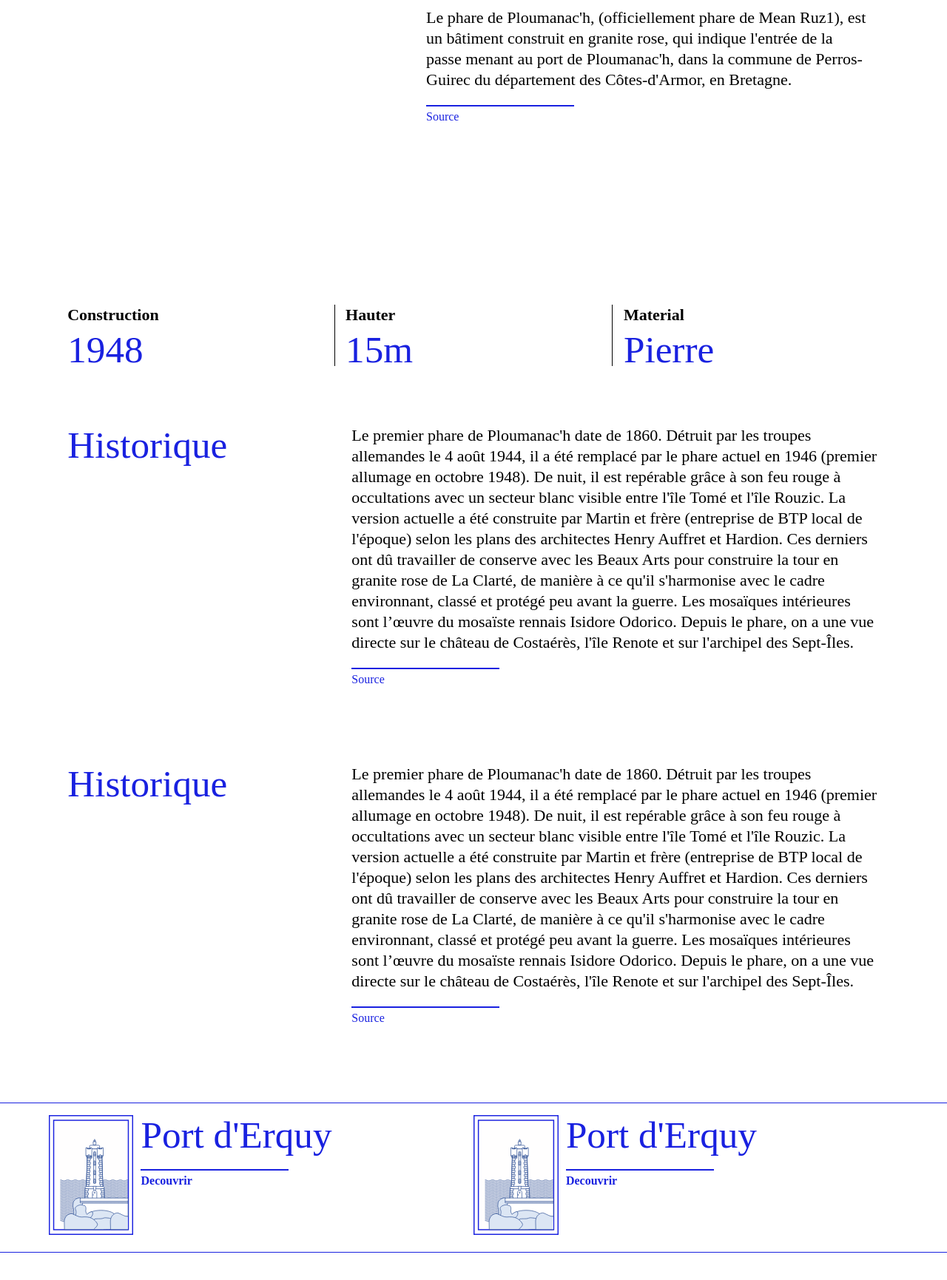
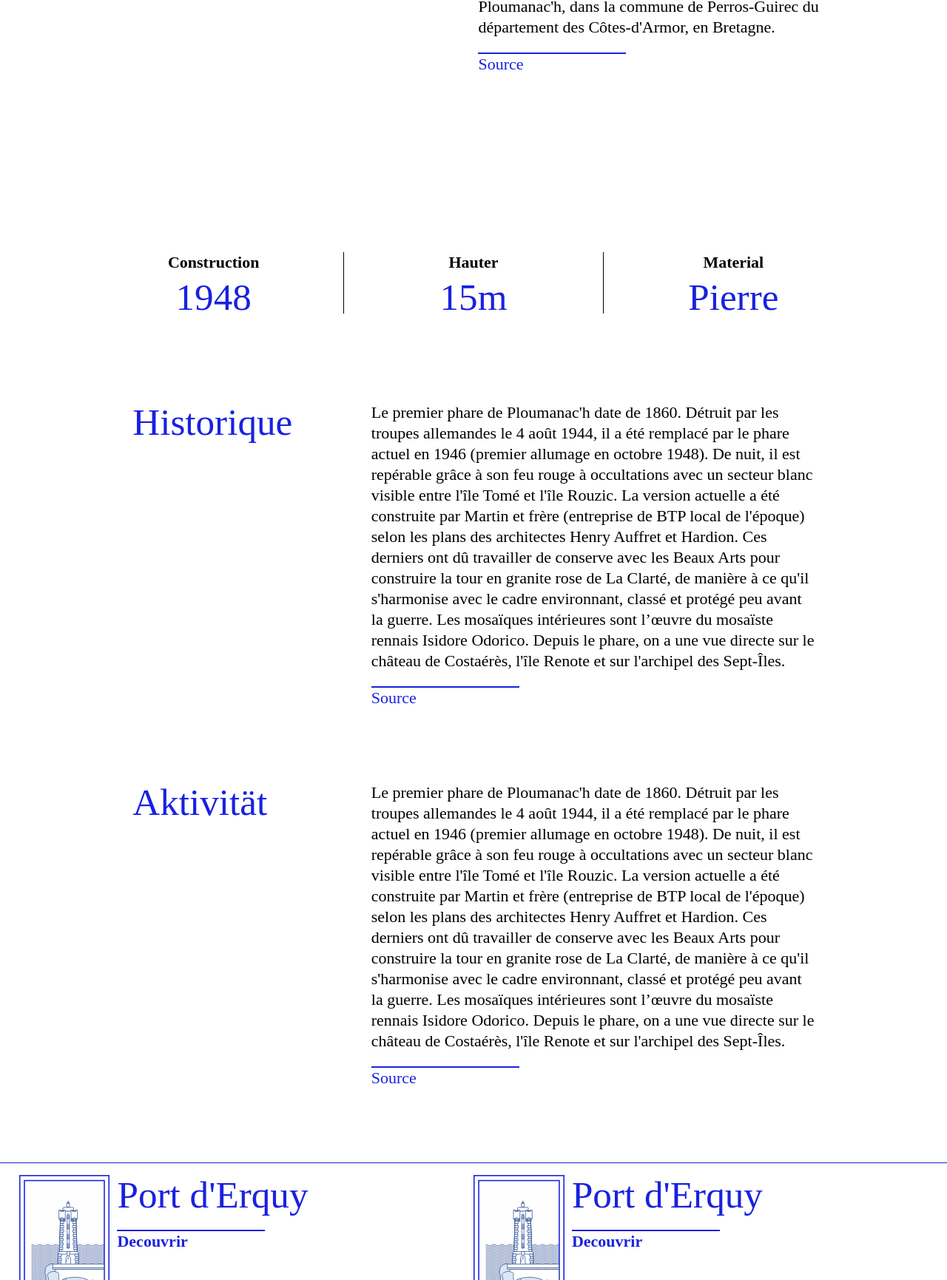
Before and after one commit to christinastep/cardpostal, a website: page app/post.html in a window 1280 px wide. Shown: the part 1069-2800 px from the top of the page at 74% size. Before the commit the page ends 2763 px from the top, so only its background shows below. Drawn offline with nearby package versions, Linux system fonts and the light colour scheme; files that its build step writes are made by us from their sources; a web font is replaced by a local one.

Commit message:
delte max-width

```diff
--- a/app/post.html
+++ b/app/post.html
@@ -104,7 +104,7 @@
       </div>
 
       <div class="textBox">
-        <h2 class="testBox__headline">Historique</h2>
+        <h2 class="testBox__headline">Aktivität</h2>
         <div class="testBox__text">
           <p>Le premier phare de Ploumanac'h date de 1860. Détruit par les troupes allemandes le 4 août 1944, il a été remplacé par le phare actuel en 1946 (premier allumage en octobre 1948). De nuit, il est repérable grâce à son feu rouge à occultations avec un secteur blanc visible entre l'île Tomé et l'île Rouzic. La version actuelle a été construite par Martin et frère (entreprise de BTP local de l'époque) selon les plans des architectes Henry Auffret et Hardion. Ces derniers ont dû travailler de conserve avec les Beaux Arts pour construire la tour en granite rose de La Clarté, de manière à ce qu'il s'harmonise avec le cadre environnant, classé et protégé peu avant la guerre. Les mosaïques intérieures sont l’œuvre du mosaïste rennais Isidore Odorico.
 
--- a/app/scss/font.scss
+++ b/app/scss/font.scss
@@ -6,19 +6,19 @@ h1,h2,h3{
 
 h1{
   color: var(--mainColor);
-  font-size: clamp(75px,13vw,148px);
-  line-height: clamp(75px,14vw,148px);
+  font-size: clamp(75px,12vw,12vw);
+  line-height: clamp(75px,13vw,13vw);
 
 }
 
 .headline--big{
-  font-size: clamp(75px,11vw,142px);
-  line-height: clamp(75px,11vw,142px);
+  font-size: clamp(75px,10vw,10vw);
+  line-height: clamp(75px,10vw,10vw);
 }
 
 .text--big{
-  font-size: clamp(65px,8vw,128px);
-  line-height: clamp(65px,8vw,148px);
+  font-size: clamp(65px,8vw,8vw);
+  line-height: clamp(65px,8vw,8vw);
 }
 
 
@@ -28,8 +28,8 @@ h2,
 .text--middle{
   font-size: 68px;
   line-height: 64px;
-  font-size: clamp(40px, 4vw, 68px);
-  line-height: clamp(30px, 4.2vw, 60px);
+  font-size: clamp(40px, 4vw, 4vw);
+  line-height: clamp(30px, 4.2vw, 4.2vw);
 }
 
 h3{
@@ -40,6 +40,6 @@ h3{
 p,
 .text--normal,
 a{
-  font-size: clamp(22px, 1.6vw, 40px);
-  line-height: clamp(28px, 2.1vw, 50px);
+  font-size: clamp(22px, 1.6vw, 1.6vw);
+  line-height: clamp(28px, 2.1vw, 2.1vw);
 }
--- a/app/scss/intro.scss
+++ b/app/scss/intro.scss
@@ -88,7 +88,6 @@
 
 .titreBox{
   width:90%;
-  max-width: 1200px;
   position: absolute;
   height: 70vh;
   top:7vh;
--- a/app/scss/layout.scss
+++ b/app/scss/layout.scss
@@ -21,19 +21,17 @@ html{
 
 section{
   width:100%;
-  max-width: 1200px;
 }
 
 .section{
   width: 100%;
-
+  padding: 0 5vw;
   background-color: #fff;
   position: relative;
   @include media(max-xs){
     padding: 0;
   }
   .section__wrapper{
-    max-width: 1200px;
     padding-right: 2vw;
     padding-left: 2vw;
     position: relative;
@@ -84,7 +82,7 @@ section{
 
 .link--source,
 .link--line{
-  font-size: 16px;
+  //font-size: 16px;
   display: block;
   width: 200px;
   color: var(--mainColor);
--- a/app/scss/post.scss
+++ b/app/scss/post.scss
@@ -26,6 +26,10 @@
     display:flex;
     flex-direction: column;
     height: auto;
+    padding: 0 5vw;
+    @include media(max-xs){
+      padding: 0;
+    }
   }
   .post__map{
     width: 100%;
@@ -62,7 +66,7 @@
       .card{
         max-height:80vh;
         max-width:57vh;
-        max-width: 100%;
+        //max-width: 100%;
         position: relative;
         top:0;
         left:0;
@@ -72,6 +76,7 @@
         z-index: 2;
         img{
           height: 100%;
+          max-width:57vh;
         }
       }
     }
@@ -122,18 +127,17 @@
 .post__main{
   background-color: #fff;
   margin-top: 50px;
+  padding: 0 5vw;
   @include media(max-xs){
     padding: 0 15px;
   }
 }
 
 .post__main{
-  max-width: 600px;
 }
 
 .post__content--main{
   width:100%;
-  max-width: 1200px;
 
   margin-top: 10vh;
 }
@@ -147,12 +151,14 @@
   column-count: 3;
   column-gap: 30px;
   column-rule: solid 1px black;
-  margin-bottom: 80px;
+  margin-bottom: 120px;
+  padding: 0 10vw;
   @include media(max-xs){
     column-count: 1;
+    padding: 0;
   }
   .factBox{
-    max-width: 350px;
+    text-align: center;
     @include media(max-xs){
       max-width: none;
       text-align: center;
@@ -185,8 +191,10 @@
   display: flex;
   justify-content: space-between;
   margin-bottom: 100px;
+  padding: 0 10vw;
   @include media(max-xs){
     flex-direction: column;
+    padding: 0;
   }
   .testBox__headline{
     width:30%;
@@ -196,7 +204,6 @@
     }
   }
   .testBox__text{
-    max-width: 800px;
     width:65%;
     @include media(max-xs){
       max-width: none;
--- a/app/scss/steps.scss
+++ b/app/scss/steps.scss
@@ -83,7 +83,6 @@
       @include media(min-sm){
         width:45vw;
         height:20vw;
-        max-width: 700px;
         top:60%;
         left:30%;
       }
@@ -99,7 +98,6 @@
       @include media(min-sm){
         width:30vw;
         height:20vw;
-        max-width: 450px;
         top:-40%;
         left:40%;
       }
--- a/app/scss/trenner.scss
+++ b/app/scss/trenner.scss
@@ -12,13 +12,12 @@
     margin-bottom: 20px;
   }
   p{
-    font-size: clamp(1.8rem, 3.9vw, 3rem);
-    line-height: clamp(2.5rem, 4.5vw, 3.5rem);
+    font-size: clamp(1.8rem, 3.9vw, 3.9vw);
+    line-height: clamp(2.5rem, 4.5vw, 4.5vw);
     color:#fff;
     text-align: center;
     //font-family: sans-serif;
     font-weight: 100;
-    max-width: 1100px;
   }
   &--bleu{
     background-color: var(--mainColor);
```
